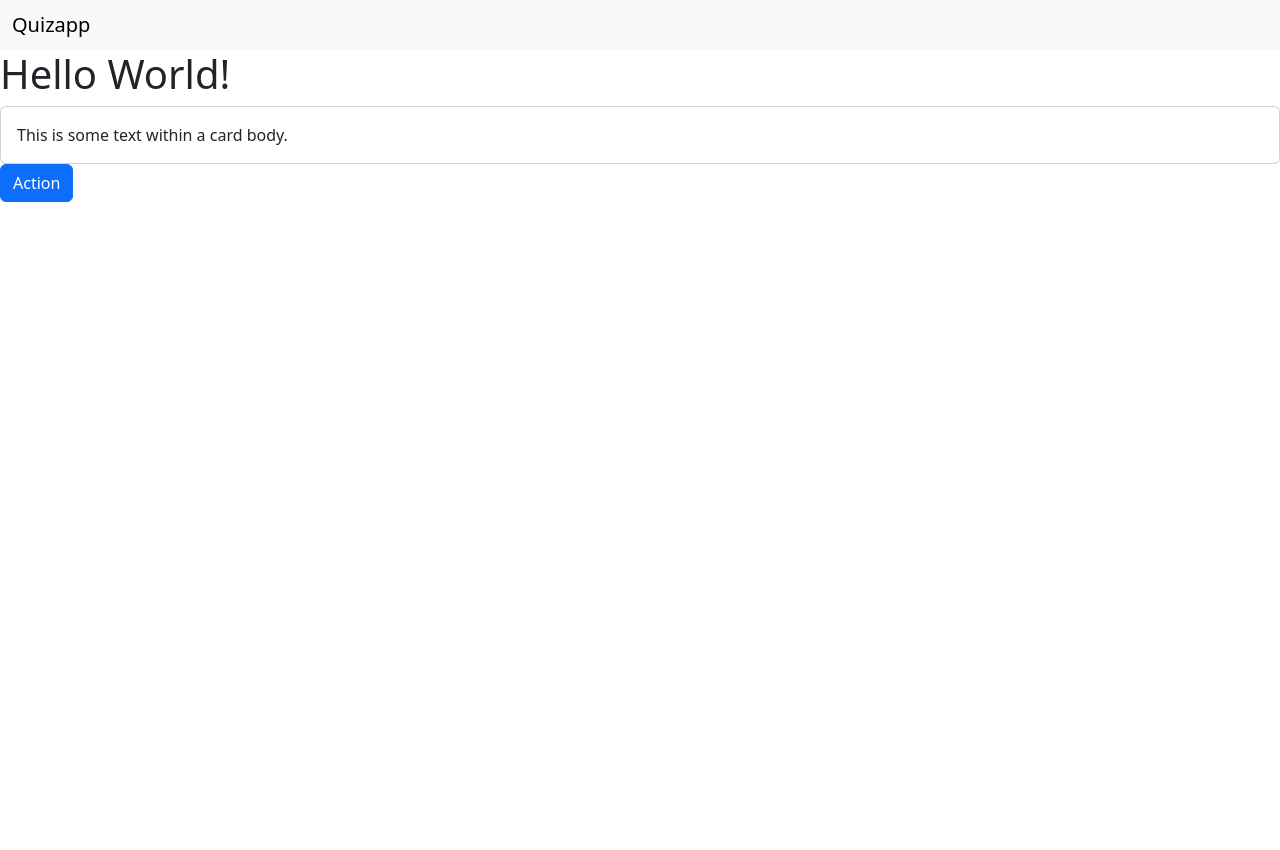
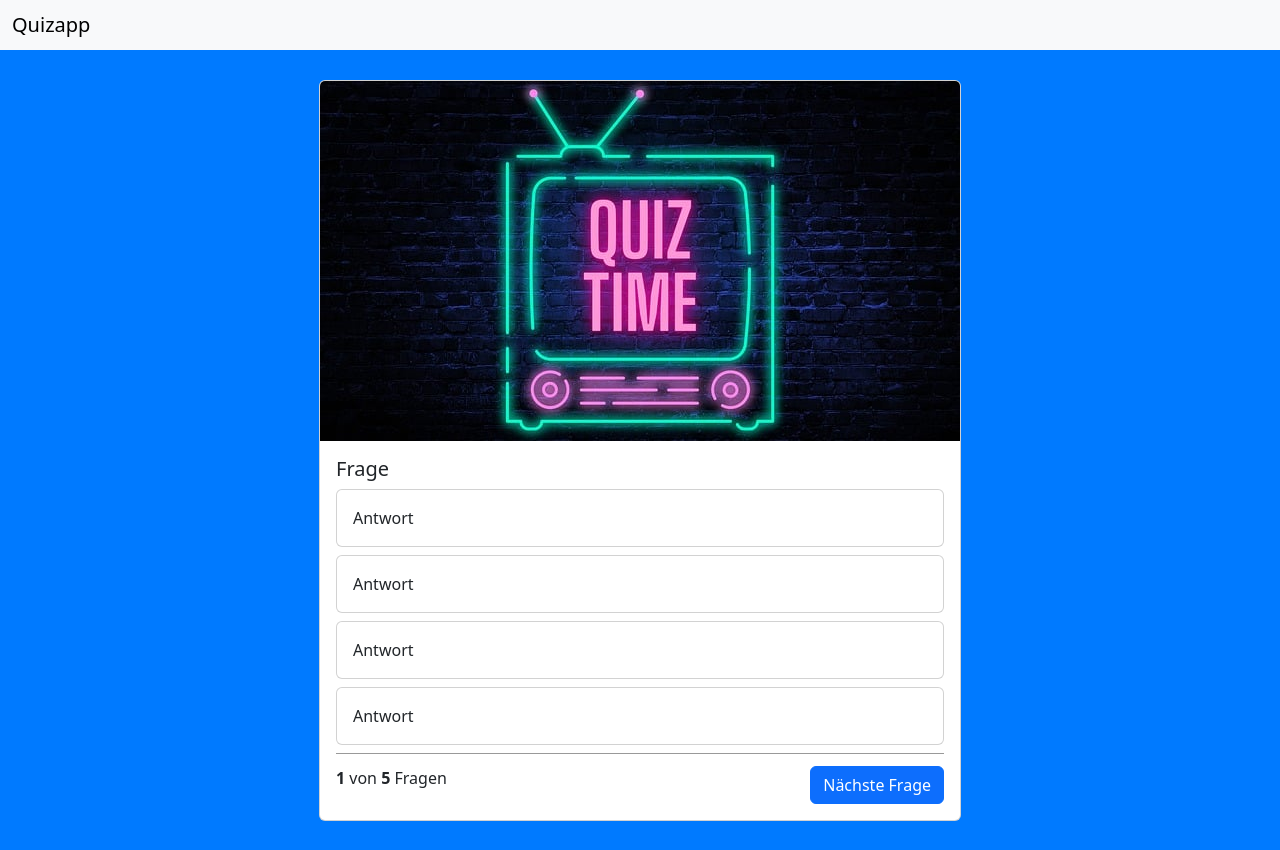
Before and after one commit to KenanOek/Testprojekt, a plain HTML site: page index.html in a window 1280 px wide. Before the commit the page ends 800 px from the top, so only its background shows below. Drawn offline with nearby package versions, Linux system fonts and the light colour scheme.

Commit message:
Testload

```diff
--- a/index.html
+++ b/index.html
@@ -1,5 +1,6 @@
 <!DOCTYPE html>
 <html lang="en">
+
 <head>
   <meta charset="UTF-8">
   <meta name="viewport" content="width=device-width, initial-scale=1.0">
@@ -7,11 +8,15 @@
   <link rel="stylesheet" href="./node_modules/bootstrap/dist/css/bootstrap.min.css">
 
   <!-- Bootstrap files einbinden -->
-    <script src="https://cdn.jsdelivr.net/npm/bootstrap@5.3.3/dist/js/bootstrap.bundle.min.js" integrity="sha384-YvpcrYf0tY3lHB60NNkmXc5s9fDVZLESaAA55NDzOxhy9GkcIdslK1eN7N6jIeHz" crossorigin="anonymous"></script>
-    <link href="https://cdn.jsdelivr.net/npm/bootstrap@5.3.3/dist/css/bootstrap.min.css" rel="stylesheet" integrity="sha384-QWTKZyjpPEjISv5WaRU9OFeRpok6YctnYmDr5pNlyT2bRjXh0JMhjY6hW+ALEwIH" crossorigin="anonymous">
+  <script src="https://cdn.jsdelivr.net/npm/bootstrap@5.3.3/dist/js/bootstrap.bundle.min.js"
+    integrity="sha384-YvpcrYf0tY3lHB60NNkmXc5s9fDVZLESaAA55NDzOxhy9GkcIdslK1eN7N6jIeHz"
+    crossorigin="anonymous"></script>
+  <link href="https://cdn.jsdelivr.net/npm/bootstrap@5.3.3/dist/css/bootstrap.min.css" rel="stylesheet"
+    integrity="sha384-QWTKZyjpPEjISv5WaRU9OFeRpok6YctnYmDr5pNlyT2bRjXh0JMhjY6hW+ALEwIH" crossorigin="anonymous">
 
   <link rel="stylesheet" href="./style.css">
   <script src="./script.js"></script>
+
 </head>
 
 
@@ -23,15 +28,49 @@
     </div>
   </nav>
 
-      <h1>Hello World!</h1>
+  <div class="container">
+    <div class="card">
+      <img src="./img/quiz.jpg" class="card-img-top" alt="...">
+      <div class="card-body">
+        <h5 class="card-title">Frage</h5>
 
-      <div class="card">
+        <div class="card mb-2">
           <div class="card-body">
-          This is some text within a card body.
+            Antwort
           </div>
         </div>
 
-      <button class="btn btn-primary">Action</button>
+        <div class="card mb-2">
+          <div class="card-body">
+            Antwort
+          </div>
+        </div>
 
+        <div class="card mb-2">
+          <div class="card-body">
+            Antwort
+          </div>
+        </div>
+
+        <div class="card mb-2">
+          <div class="card-body">
+            Antwort
+          </div>
+        </div>
+
+        <div class="question-footer">
+          <span>
+          <b>1</b> von <b>5</b> Fragen
+        </span>
+          <button class="btn btn-primary">Nächste Frage</button>
+
+        </div>
+
+
+
+      </div>
+    </div>
+  </div>
 </body>
+
 </html>
--- a/package.json
+++ /dev/null
@@ -1,5 +0,0 @@
-{
-  "dependencies": {
-    "bootstrap": "^5.3.3"
-  }
-}
--- a/script.js
+++ b/script.js
@@ -0,0 +1,42 @@
+let questions = [
+    {
+        "question": "Wer hat HTML erfunden?",
+        "answer_1": "Jeff Besoz",
+        "answer_2": "Lady Gaga",
+        "answer_3": "Tim Berners-Lee",
+        "answer_4": "Elon Musk",
+        "right_answer": 3
+    },
+    {
+        "question": "Wann endete der 2. Weltkrieg ?",
+        "answer_1": "1943",
+        "answer_2": "1928",
+        "answer_3": "1945",
+        "answer_4": "1944",
+        "right_answer": 3
+    },
+    {
+        "question": "Wie hieß der Gründer von Apple ?",
+        "answer_1": "Tom Cruise",
+        "answer_2": "Steve Jobs",
+        "answer_3": "Clint Eastwood",
+        "answer_4": "Akira Toriyama",
+        "right_answer": 2
+    },
+    {
+        "question": "Wie lang ist die Chinesische Mauer ?",
+        "answer_1": "9.000 km",
+        "answer_2": "16.000 km",
+        "answer_3": "32.000 km",
+        "answer_4": "21.000 km",
+        "right_answer": 4
+    },
+    {
+        "question": "Welches ist keine Programmiersprache ?",
+        "answer_1": "HTML",
+        "answer_2": "C++",
+        "answer_3": "Phyton",
+        "answer_4": "Swift",
+        "right_answer": 1
+    }
+];
--- a/style.css
+++ b/style.css
@@ -0,0 +1,18 @@
+body {
+    background-color: #007AFF;
+}
+
+.container {
+    min-height: 100vh;
+    background-color: #007AFF;
+    display: flex;
+    justify-content: center;
+    align-items: center;
+}
+
+.question-footer {
+    border-top: 1px solid rgba(0,0,0,0.4);
+    display: flex;
+    justify-content: space-between;
+    padding-top: 12px;
+}
```
Also changed, not shown: img/quiz.jpg (added), 1 other file. Lines whose indentation alone changed are shown as unchanged.
